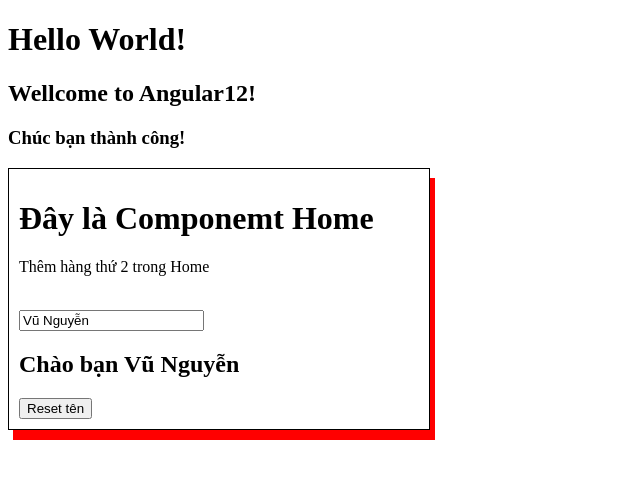
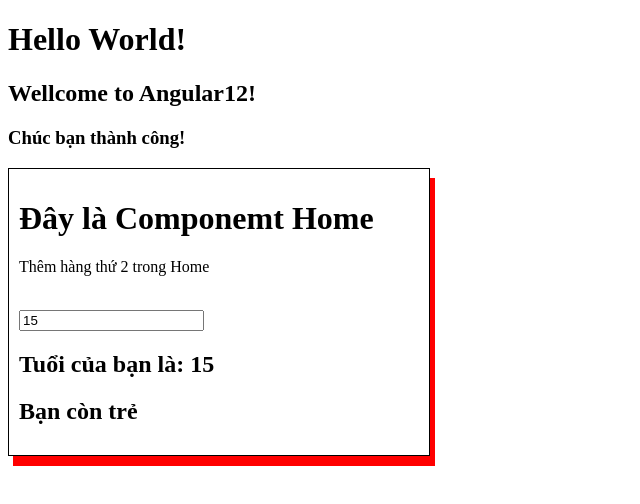
Before and after one commit to vanvugame01/Angular12, an Angular app: page / in a window 1280 px wide. Shown: the top 504 px of the page, without its empty margins (0-640 px from the left). Built offline with nearby package versions, Linux system fonts and the light colour scheme.

Commit message:
ng-template

```diff
--- a/src/app/home/home.component.html
+++ b/src/app/home/home.component.html
@@ -2,13 +2,13 @@
     <h1>Đây là Componemt Home</h1>
     <p>Thêm hàng thứ 2 trong Home</p>
 <br/>
+<input type="text" [(ngModel)]="age"/>
+<h2>Tuổi của bạn là: {{age}}</h2>
+<!-- <button (click)="resetName()">Reset tên</button> -->
 <!-- <h3 *ngIf="age > 18">Bạn đã già</h3>
 <h3 *ngIf="age <= 18">Bạn còn trẻ</h3> -->
-
-<input type="text" [(ngModel)]="name"/>
-<h2>Chào bạn {{name}}</h2>
-<button (click)="resetName()">Reset tên</button>
-
-
+<div *ngIf="age <= 18; then tre; else gia"></div>
+<ng-template #tre><h2>Bạn còn trẻ</h2></ng-template>
+<ng-template #gia><h2>Bạn đã già</h2></ng-template>
 
 </div>
```
